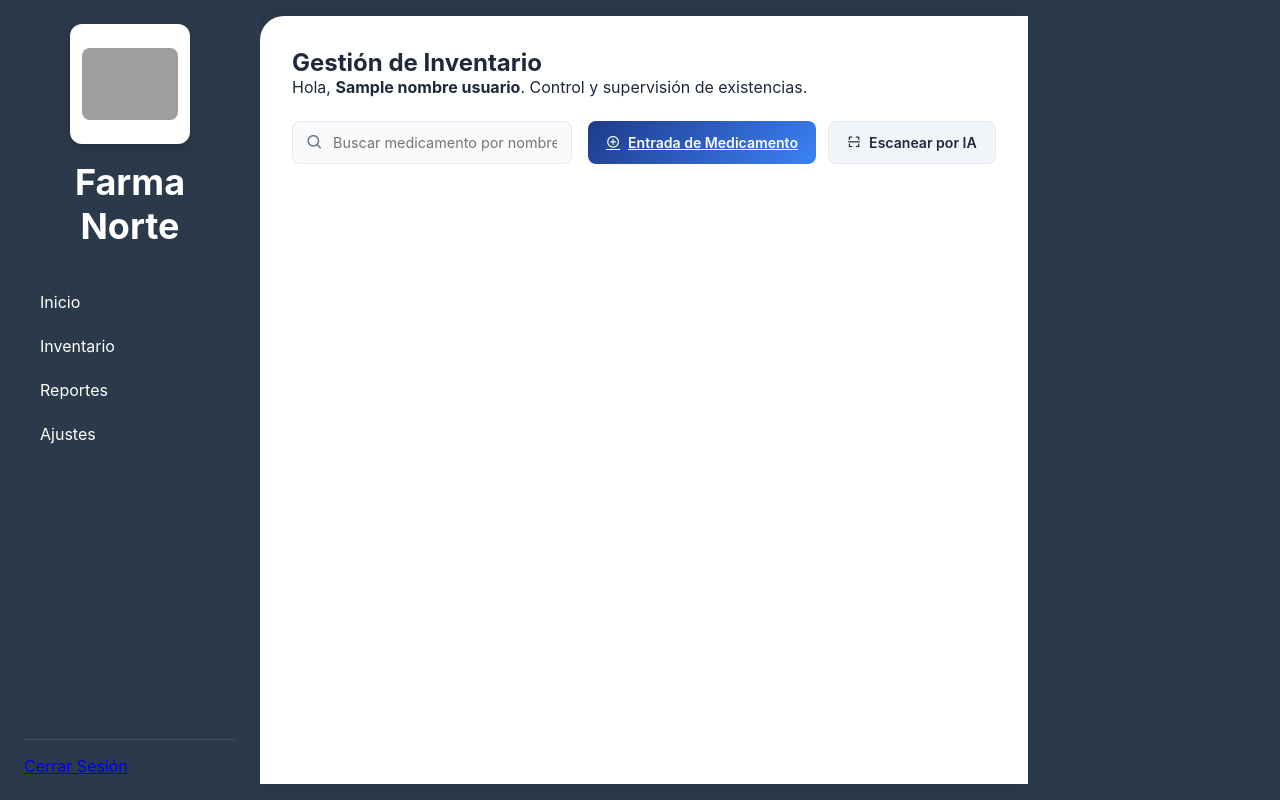
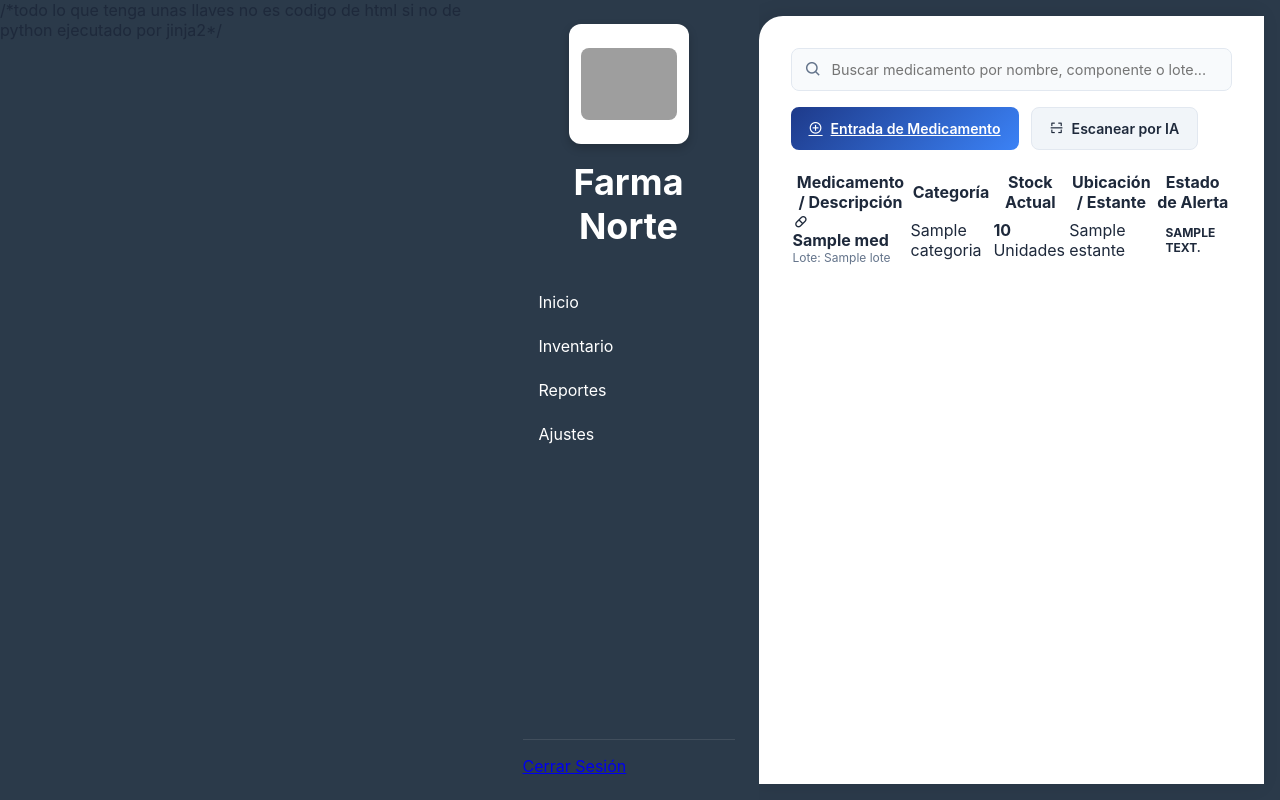
Before and after one commit to eln3gro245/proyecto-general, a FastAPI app: template Templates/Inventario/inventario.html in a window 1280 px wide. Run offline with FastAPI, Linux system fonts and the light colour scheme; the template is opened without the code that fills it: most values are stand-ins (such as "Sample title", 1, 10 or a date in 2020); grey boxes are pictures that could not be loaded.

Commit message:
creacion del modulo del inventario para pasar al testing del proyecto

```diff
--- a/Static/css/inventario.css
+++ b/Static/css/inventario.css
@@ -1,4 +1,4 @@
-/* modulo destina unicamente para el invetario */
+/* modulo destina unicamente para el inventario */
 
 /* --- MAQUETACIÓN DEL FORMULARIO (GRID) --- */
 .inventario-grid {
--- a/Templates/Inventario/inventario.html
+++ b/Templates/Inventario/inventario.html
@@ -1,4 +1,6 @@
+/*todo lo que tenga unas llaves no es codigo de html si no de python ejecutado por jinja2*/
 {% extends "base.html" %}
+
 
 {% block title %}Control de Inventario{% endblock %}
 
@@ -7,28 +9,6 @@
 {% endblock %}
 
 {% block content %}
-
-<div class="admin-header" style="margin-bottom: 24px;">
-    <h1>Gestión de Inventario</h1>
-    <p>Hola, <strong>{{ nombre_usuario }}</strong>. Control y supervisión de existencias.</p>
-</div>
-
-{% if user_role == 1 or user_role == 2 %}
-<section class="stats-grid" style="display: grid; grid-template-columns: repeat(auto-fit, minmax(200px, 1fr)); gap: 20px; margin-bottom: 30px;">
-    <div class="card-admin">
-        <div class="card-header"><h3>Total en Stock</h3></div>
-        <div class="card-body"><span class="stat-value">{{ total_productos }}</span></div>
-    </div>
-
-    <div class="card-admin">
-        <div class="card-header"><h3>Alertas Activas</h3></div>
-        <div class="card-body">
-            <span class="stat-value {{ 'text-danger' if alertas_criticas > 0 }}">{{ alertas_criticas }}</span>
-        </div>
-    </div>
-</section>
-{% endif %}
-
 <div class="table-actions-bar">
     <div class="search-wrapper">
         <i class="bx bx-search"></i>
@@ -47,7 +27,37 @@
 <section class="card card-table-wrapper">
     <div class="responsive-table-container">
         <table class="settings-table">
-            </table>
+            <thead>
+                <tr>
+                    <th>Medicamento / Descripción</th>
+                    <th>Categoría</th>
+                    <th>Stock Actual</th>
+                    <th>Ubicación / Estante</th>
+                    <th>Estado de Alerta</th>
+                </tr>
+            </thead>
+            <tbody>
+                {% for med in medicamentos %}
+                <tr>
+                    <td>
+                        <div class="table-user-cell">
+                            <div class="user-avatar-dot"><i class="bx bx-capsule"></i></div>
+                            <div>
+                                <strong>{{ med.nombre }}</strong>
+                                <small style="display:block; color:var(--text-muted); font-size:0.75rem;">Lote: {{ med.lote }}</small>
+                            </div>
+                        </div>
+                    </td>
+                    <td>{{ med.categoria }}</td>
+                    <td><strong>{{ med.stock }}</strong> Unidades</td>
+                    <td><span class="badge-code">{{ med.estante }}</span></td>
+                    <td>
+                        <span class="badge-priority {{ med.alerta_clase }}">{{ med.alerta_texto }}</span>
+                    </td>
+                </tr>
+                {% endfor %}
+            </tbody>
+        </table>
     </div>
 </section>
 {% endblock %}
--- a/Templates/Inventario/salida.html
+++ b/Templates/Inventario/salida.html
@@ -41,11 +41,6 @@
             </div>
         </div>
 
-        <div class="form-group">
-            <label for="salida-observaciones">Observaciones adicionales o detalles del caso</label>
-            <textarea id="salida-observaciones" name="observaciones" class="custom-input" placeholder="Escribe aquí cualquier detalle relevante sobre este retiro..." style="height: 100px; resize: none; padding-top: 12px;"></textarea>
-        </div>
-
         <div style="display: flex; justify-content: flex-end; gap: 12px; margin-top: 24px;">
             <a href="/inventario" class="btn-premium secondary">Volver al Panel</a>
             <button type="submit" class="btn-premium primary" style="background: var(--accent-danger);">Efectuar Retiro de Stock</button>
--- a/app.py
+++ b/app.py
@@ -2,6 +2,7 @@
 from starlette.middleware.sessions import SessionMiddleware
 import seguridad.verificar_sesiones_roles as seguridad
 from consultas import consultas_reporte as reportes
+from consultas import consultas_inventario as ver
 from consultas import conultas_ajuste as ajuste
 from consultas import consultas_admin as admin
 from fastapi.templating import Jinja2Templates
@@ -177,7 +178,7 @@
     #========================== AUDITORIA =============================
     #de igual forma con esta funcion realiza la consulta para luego enviarla en la peticion de fastapi
     elif tab_actual == "auditoria":
-        auditoria_data, logs_list = consulta.consultas_auditoria()
+        auditoria_data, logs_list = consulta.consultas_globales_auditoria()
 
     #========================== ANALISIS =============================
     elif tab_actual == "analisis":
@@ -194,15 +195,38 @@
 
 @app.get("/Inventario", response_class=HTMLResponse)
 async def ver_inventario(request: Request):
-    return plantillas.TemplateResponse("Inventario/inventario.html", {"request": request})
+    inventario = ver.obtener_inventario()
+    return plantillas.TemplateResponse("Inventario/inventario.html", {"request": request,
+                                                                      "medicamentos": inventario})
 
-@app.get("/Inventario/Entrada", response_class=HTMLResponse)
-async def formulario_entrada(request: Request):
-    return plantillas.TemplateResponse("Inventario/entrada.html", {"request": request})
+@app.post("/Inventario/Entrada", response_class=HTMLResponse)
+async def formulario_entrada(request: Request,
+                             nombre: str = Form(...),
+                             categoria: str = Form(...),
+                             cantidad: int = Form(...),
+                             lote: str = Form(...),
+                             proveedor: str = Form(None), #este por ahora no lo vamos a usar por ahora
+                             fecha_vencimiento: str = Form(...)):
+    try:
+        usuario = request.session.get('usuario')
+        ver.entrada_inventario(nombre, categoria, cantidad, lote, fecha_vencimiento, usuario)
+        return RedirectResponse(url="/Inventario", status_code=303)
+    except Exception as e:
+        print(f"Error en entrada: {e}")
+        return {"error": "No se pudo registrar la entrada"}
 
-@app.get("/Inventario/Salida", response_class=HTMLResponse)
-async def formulario_salida(request: Request):
-    return plantillas.TemplateResponse("Inventario/salida.html", {"request": request})
+@app.post("/Inventario/Salida", response_class=HTMLResponse)
+async def formulario_salida(request: Request,
+                            medicamento_id: str = Form(...),
+                            cantidad: int = Form(...),
+                            motivo: str = Form(...)):
+    try:
+        usuario = request.session.get('usuario')
+        ver.salida_inventario(medicamento_id, cantidad, motivo, usuario)
+        return RedirectResponse(url="/Inventario", status_code=303)
+    except Exception as e:
+        print(f"Error en salida: {e}")
+        return {"error": "No se pudo procesar el despacho"}
 
 #========================== AJUSTES =============================
 
--- a/consultas/consultas_reporte.py
+++ b/consultas/consultas_reporte.py
@@ -79,7 +79,7 @@
                 "lotes_vencer": alertas,
                 "movimientos": movimientos
             }
-
+        return reportes
     except Exception as e:
         print(f"❌ Error en consultas_reportes: {e}")
     finally:
```
Also changed, not shown: consultas/consultas_inventario.py (added, +134 -0 lines).
